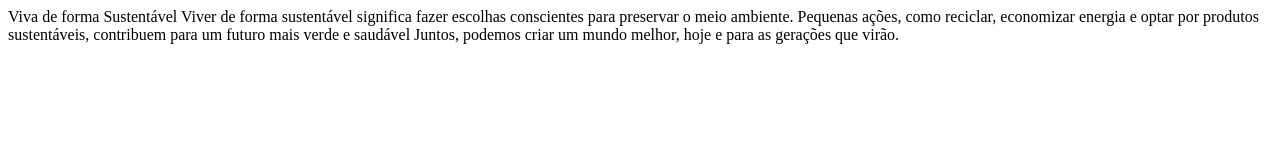
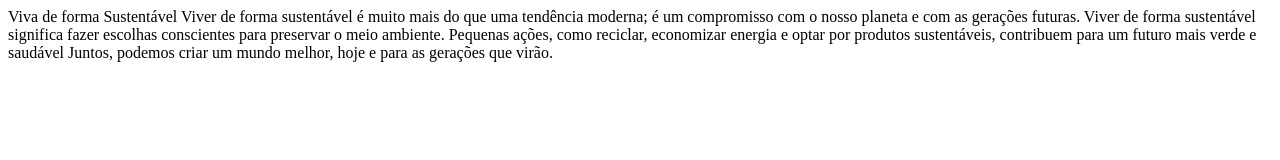
Before and after one commit to Jonataslindo7/Jonatas-HTML, a plain HTML site: page index.html in a window 1280 px wide. Drawn offline with Linux system fonts and the light colour scheme.

Commit message:
index.html

```diff
--- a/index.html
+++ b/index.html
@@ -8,6 +8,8 @@
 <body>
     Viva de forma Sustentável
 
+    Viver de forma sustentável é muito mais do que uma tendência moderna; é um compromisso com o nosso planeta e com as gerações futuras.
+
     Viver de forma sustentável significa fazer escolhas conscientes para preservar o meio ambiente.
 
     Pequenas ações, como reciclar, economizar energia e optar por produtos sustentáveis, contribuem para um futuro mais verde e saudável
```
